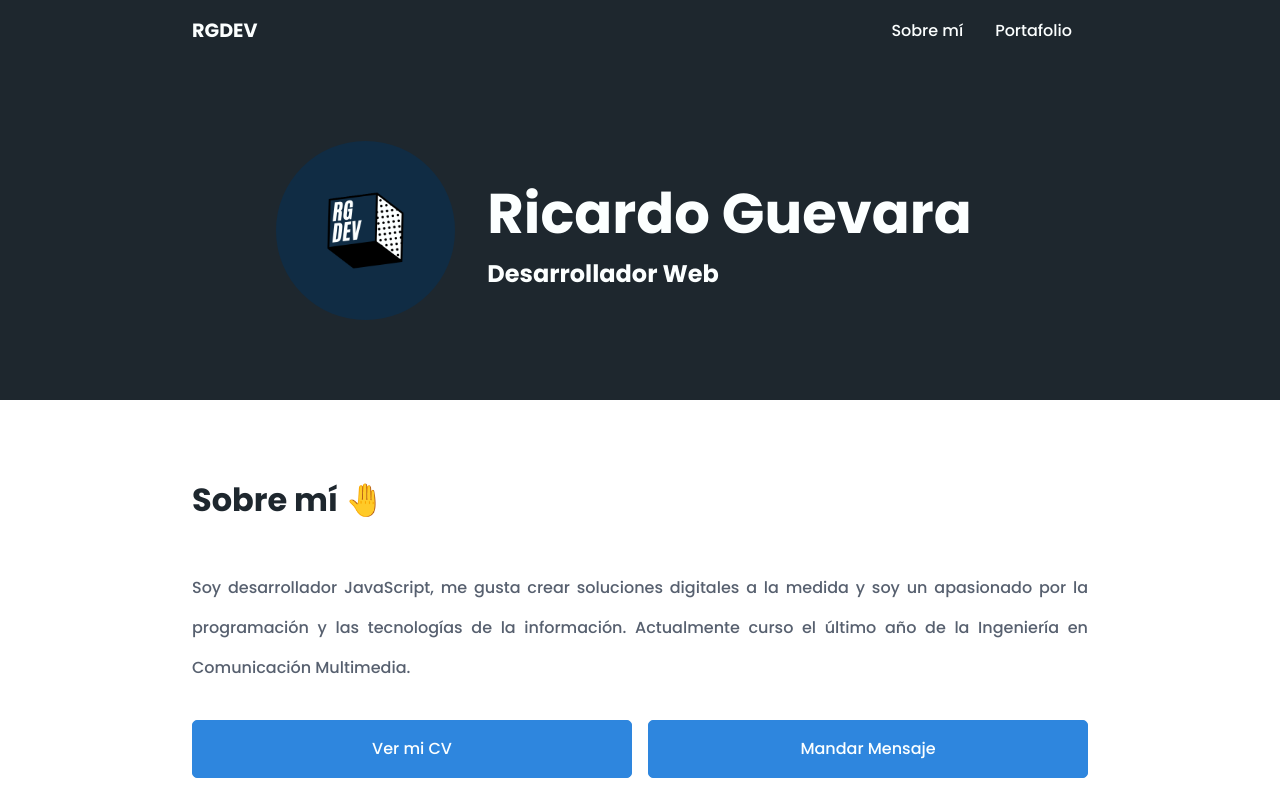
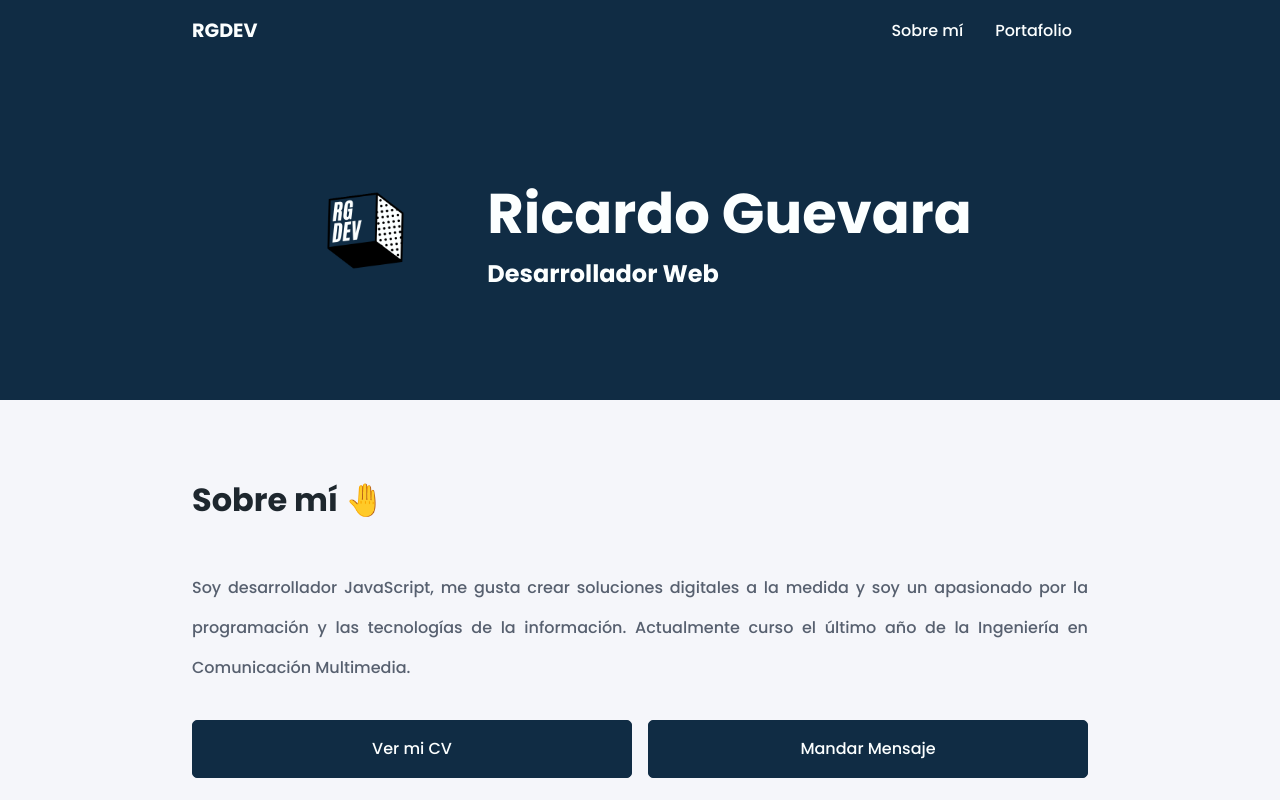
Before and after one commit to ricardoggz/personal-website, a React (Create React App) app: page / in a window 1280 px wide. Shown: the top 800 px of the page. Built offline with nearby package versions, Linux system fonts and the light colour scheme.

Commit message:
ui mejorada

```diff
--- a/src/components/Nav/elements.js
+++ b/src/components/Nav/elements.js
@@ -2,7 +2,7 @@ import styled from "styled-components";
 
 const NavWrapper = styled.header`
   width: 100%;
-  background: var(--color-dark-primary);
+  background: var(--color-blue-primary);
   color: var(--color-light-primary);
   padding: 1rem 0;
 `;
--- a/src/components/about/elements.js
+++ b/src/components/about/elements.js
@@ -3,6 +3,7 @@ import styled from "styled-components";
 const AboutWrapper = styled.section`
   height: 100%;
   padding: 5rem 0;
+  background:var(--color-light-secondary);
   p {
     color:var(--color-gray);
   }
--- a/src/components/anchorButton/elements.js
+++ b/src/components/anchorButton/elements.js
@@ -3,8 +3,8 @@ import styled from "styled-components";
 const WrapperButton = styled.a`
   width: 100%;
   text-decoration: none;
-  background: var(--color-blue-secondary);
-  border: 1px solid var(--color-blue-secondary);
+  background: var(--color-blue-primary);
+  border: 1px solid var(--color-blue-primary);
   color: var(--color-light-primary);
   padding: 0.5rem;
   border-radius: 5px;
--- a/src/components/footer/elements.js
+++ b/src/components/footer/elements.js
@@ -3,12 +3,12 @@ import styled from "styled-components";
 const FooterWrapper = styled.footer`
   width: 100%;
   background: var(--color-dark-secondary);
-  padding: 3rem 0;
 `;
 const FooterList = styled.div`
   display: flex;
   align-items: center;
   justify-content: space-between;
+  padding: 3rem 0;
   ul li {
     list-style: none;
     display: inline;
--- a/src/components/hero/elements.js
+++ b/src/components/hero/elements.js
@@ -2,7 +2,7 @@ import styled from "styled-components";
 
 const HeroWrapper = styled.section`
   width: 100%;
-  background: var(--color-dark-primary);
+  background: var(--color-blue-primary);
   padding: 5rem 0;
   color: var(--color-light-primary);
 `;
--- a/src/components/projects/elements.js
+++ b/src/components/projects/elements.js
@@ -3,7 +3,6 @@ import styled from "styled-components";
 const WrapperProject = styled.section`
   width: 100%;
   height: auto;
-  background: var(--color-light-secondary);
   padding: 5rem 0;
 `;
 const GridCards = styled.div`
```
